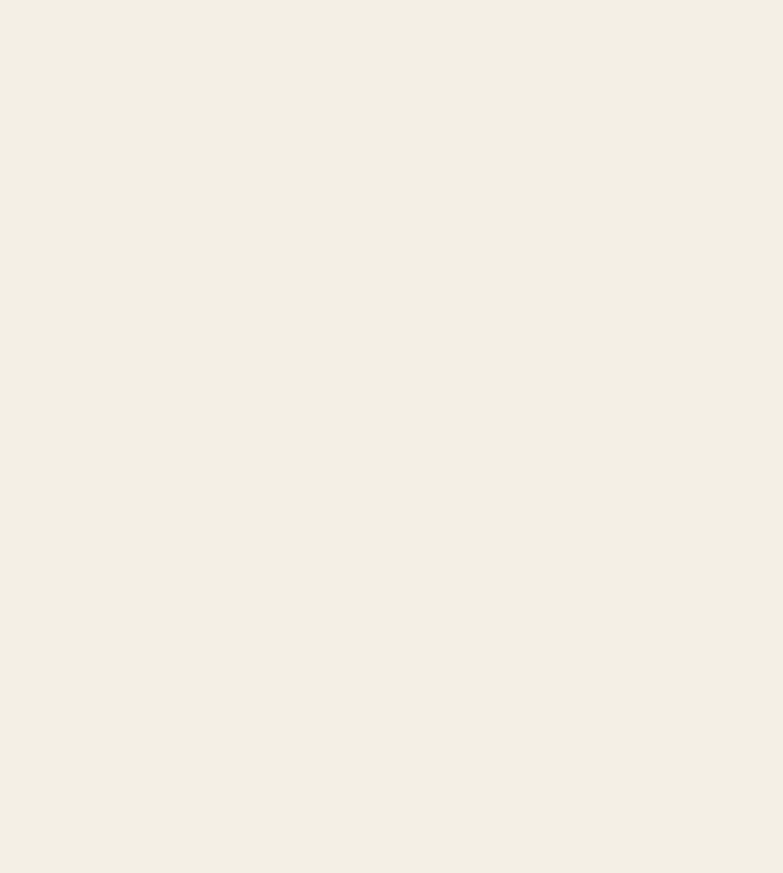
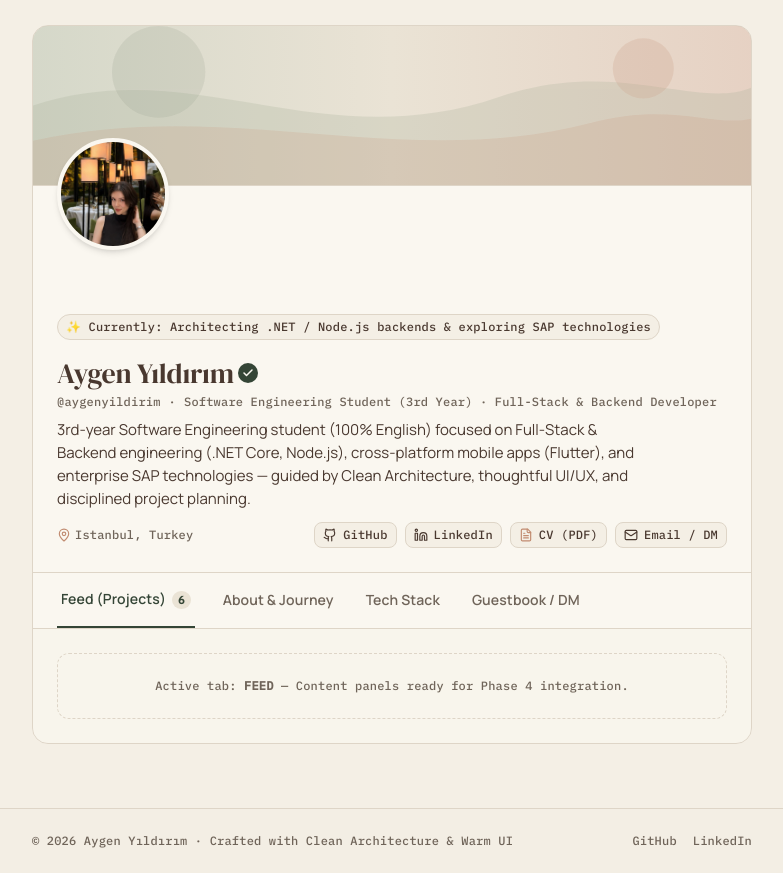
Before and after one commit to Aygen5/Portfolyo, a React (Vite) app in the folder client/: page / in a window 1280 px wide. Shown: the part 420-1293 px from the top of the page, without its empty margins (248-1031 px from the left). Before the commit the page ends 800 px from the top, so only its background shows below. Built offline with nearby package versions, Linux system fonts and the light colour scheme.

Commit message:
feat(profile): add horizontal profile tabs and integrate phase 3 layout

```diff
--- a/client/src/app/App.tsx
+++ b/client/src/app/App.tsx
@@ -1,7 +1,76 @@
+import { useCallback, useState } from 'react';
+import { AnimatePresence, motion } from 'framer-motion';
+import { Card } from '../components/Card';
+import { ProfileTabId } from '../domain/models';
+import { HeroSection } from '../features/hero/HeroSection';
+import { Footer } from '../features/navbar/Footer';
+import { Navbar } from '../features/navbar/Navbar';
+import { ProfileHeaderCard } from '../features/profile/ProfileHeaderCard';
+import { ProfileTabs } from '../features/profile/ProfileTabs';
+
 export function App() {
+  const [activeTab, setActiveTab] = useState<ProfileTabId>('feed');
+
+  const handleSelectTab = useCallback((tab: ProfileTabId, scrollToTabs = false) => {
+    setActiveTab(tab);
+    if (scrollToTabs) {
+      document.getElementById('profile-tabs')?.scrollIntoView({ behavior: 'smooth' });
+    }
+  }, []);
+
+  const handleHireMeClick = useCallback(() => {
+    setActiveTab('guestbook');
+    document.getElementById('profile-tabs')?.scrollIntoView({ behavior: 'smooth' });
+  }, []);
+
   return (
-    <main>
-      <h1>Aygen Yıldırım Portfolio — Workspace Ready</h1>
-    </main>
+    <div className="min-h-screen flex flex-col">
+      <Navbar
+        activeTab={activeTab}
+        onSelectTab={handleSelectTab}
+        onHireMeClick={handleHireMeClick}
+      />
+
+      <main
+        id="top"
+        className="flex-1 w-full max-w-3xl mx-auto px-md sm:px-lg py-lg sm:py-xl flex flex-col gap-xl"
+      >
+        <HeroSection
+          onViewProjects={() => handleSelectTab('feed', true)}
+          onGetInTouch={handleHireMeClick}
+        />
+
+        <Card as="section" className="overflow-hidden">
+          <ProfileHeaderCard onContactClick={handleHireMeClick} />
+
+          <ProfileTabs
+            activeTab={activeTab}
+            onSelectTab={(tab) => handleSelectTab(tab, false)}
+            projectCount={6}
+          />
+
+          <div className="p-md sm:p-lg bg-light-surface/40 dark:bg-dark-surface/30">
+            <AnimatePresence mode="wait">
+              <motion.div
+                key={activeTab}
+                role="tabpanel"
+                id={`panel-${activeTab}`}
+                aria-labelledby={`tab-${activeTab}`}
+                initial={{ opacity: 0, y: 6 }}
+                animate={{ opacity: 1, y: 0 }}
+                exit={{ opacity: 0, y: -4 }}
+                transition={{ duration: 0.22 }}
+              >
+                <div className="rounded-md border border-dashed border-light-outline dark:border-dark-outline p-lg text-center font-label text-label-sm text-light-on-surface-muted dark:text-dark-on-surface-muted">
+                  Active tab: <strong className="uppercase">{activeTab}</strong> — Content panels ready for Phase 4 integration.
+                </div>
+              </motion.div>
+            </AnimatePresence>
+          </div>
+        </Card>
+      </main>
+
+      <Footer />
+    </div>
   );
 }
--- /dev/null
+++ b/client/src/features/profile/ProfileTabs.tsx
@@ -0,0 +1,60 @@
+import { ProfileTabId } from '../../domain/models';
+
+interface ProfileTabsProps {
+  activeTab: ProfileTabId;
+  onSelectTab: (tab: ProfileTabId) => void;
+  projectCount?: number;
+}
+
+const TABS: { id: ProfileTabId; label: string }[] = [
+  { id: 'feed', label: 'Feed (Projects)' },
+  { id: 'about', label: 'About & Journey' },
+  { id: 'stack', label: 'Tech Stack' },
+  { id: 'guestbook', label: 'Guestbook / DM' },
+];
+
+export function ProfileTabs({
+  activeTab,
+  onSelectTab,
+  projectCount,
+}: ProfileTabsProps) {
+  return (
+    <div
+      id="profile-tabs"
+      className="border-t border-light-outline dark:border-dark-outline"
+    >
+      <div
+        role="tablist"
+        aria-label="Profile sections"
+        className="flex items-center gap-lg px-md sm:px-lg overflow-x-auto border-b border-light-outline dark:border-dark-outline"
+      >
+        {TABS.map((tab) => {
+          const isActive = activeTab === tab.id;
+          return (
+            <button
+              key={tab.id}
+              role="tab"
+              type="button"
+              id={`tab-${tab.id}`}
+              aria-selected={isActive}
+              aria-controls={`panel-${tab.id}`}
+              onClick={() => onSelectTab(tab.id)}
+              className={`relative py-md px-xs whitespace-nowrap font-body text-label-lg border-b-2 transition-colors duration-state-change ${
+                isActive
+                  ? 'text-light-primary dark:text-dark-primary border-light-primary dark:border-dark-primary'
+                  : 'text-light-on-surface-muted dark:text-dark-on-surface-muted border-transparent hover:text-light-on-surface dark:hover:text-dark-on-surface'
+              }`}
+            >
+              <span>{tab.label}</span>
+              {tab.id === 'feed' && typeof projectCount === 'number' && (
+                <span className="ml-1.5 rounded-full bg-light-surface-muted dark:bg-dark-surface-muted px-1.5 py-0.5 font-label text-[11px]">
+                  {projectCount}
+                </span>
+              )}
+            </button>
+          );
+        })}
+      </div>
+    </div>
+  );
+}
```
